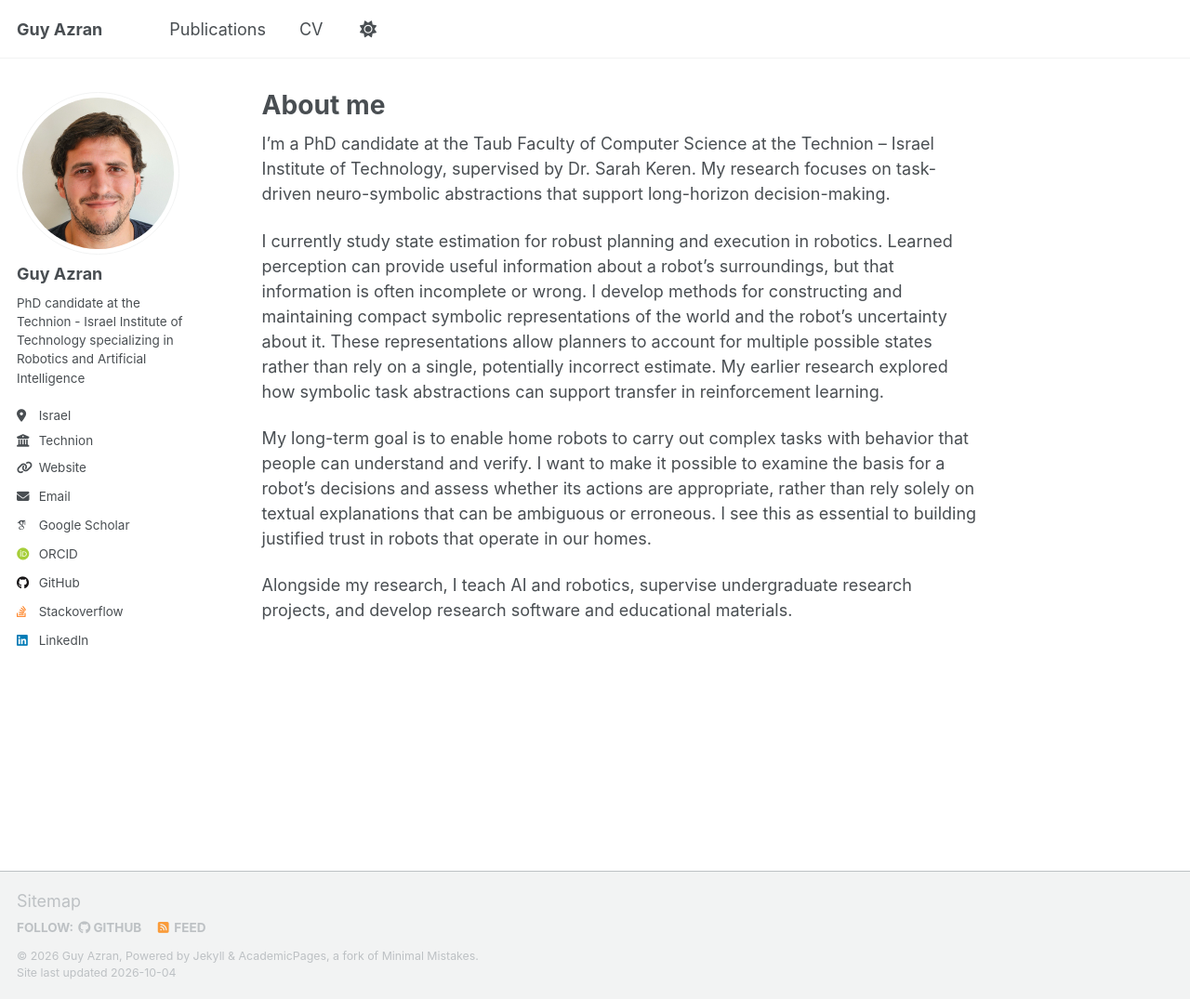
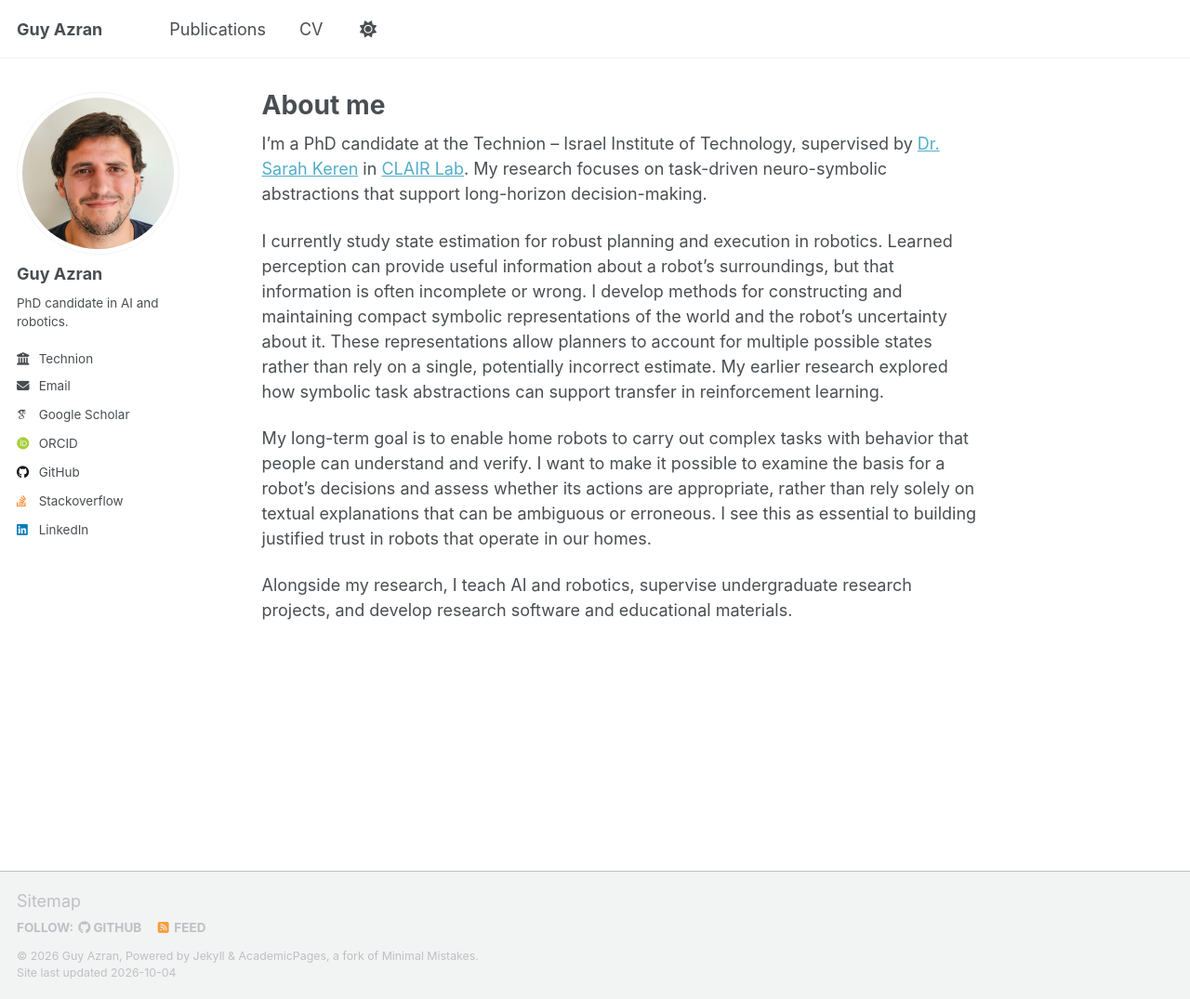
Before and after one commit to guyazran/guyazran.github.io, a Jekyll site: the page built from _pages/about.md, in a window 1280 px wide and 1075 px high. Shown: the whole window at 93% size. Built offline with Jekyll 4.4.1, drawn with Linux system fonts in a browser that asks for light colours; some web fonts are replaced; a script that is not in the unit is left out.

Commit message:
Simplify homepage introduction and profile sidebar

```diff
--- a/_config.yml
+++ b/_config.yml
@@ -26,10 +26,10 @@ author:
   avatar           : "guy-azran.jpg"
   name             : "Guy Azran"
   pronouns         : # example: "she/her"
-  bio              : "PhD candidate at the Technion - Israel Institute of Technology specializing in Robotics and Artificial Intelligence"
-  location         : "Israel"
+  bio              : "PhD candidate in AI and robotics."
+  location         :
   employer         : "Technion"
-  uri              : https://guyazran.github.io
+  uri              :
   email            : "guy.azran@campus.technion.ac.il"
 
   # Academic websites
--- a/_pages/about.md
+++ b/_pages/about.md
@@ -7,7 +7,7 @@ redirect_from:
   - /about.html
 ---
 
-I'm a PhD candidate at the Taub Faculty of Computer Science at the Technion – Israel Institute of Technology, supervised by Dr. Sarah Keren. My research focuses on task-driven neuro-symbolic abstractions that support long-horizon decision-making.
+I'm a PhD candidate at the Technion – Israel Institute of Technology, supervised by [Dr. Sarah Keren](https://sarahk.cs.technion.ac.il/) in [CLAIR Lab](https://clair.cs.technion.ac.il/). My research focuses on task-driven neuro-symbolic abstractions that support long-horizon decision-making.
 
 I currently study state estimation for robust planning and execution in robotics. Learned perception can provide useful information about a robot's surroundings, but that information is often incomplete or wrong. I develop methods for constructing and maintaining compact symbolic representations of the world and the robot's uncertainty about it. These representations allow planners to account for multiple possible states rather than rely on a single, potentially incorrect estimate. My earlier research explored how symbolic task abstractions can support transfer in reinforcement learning.
 
```
